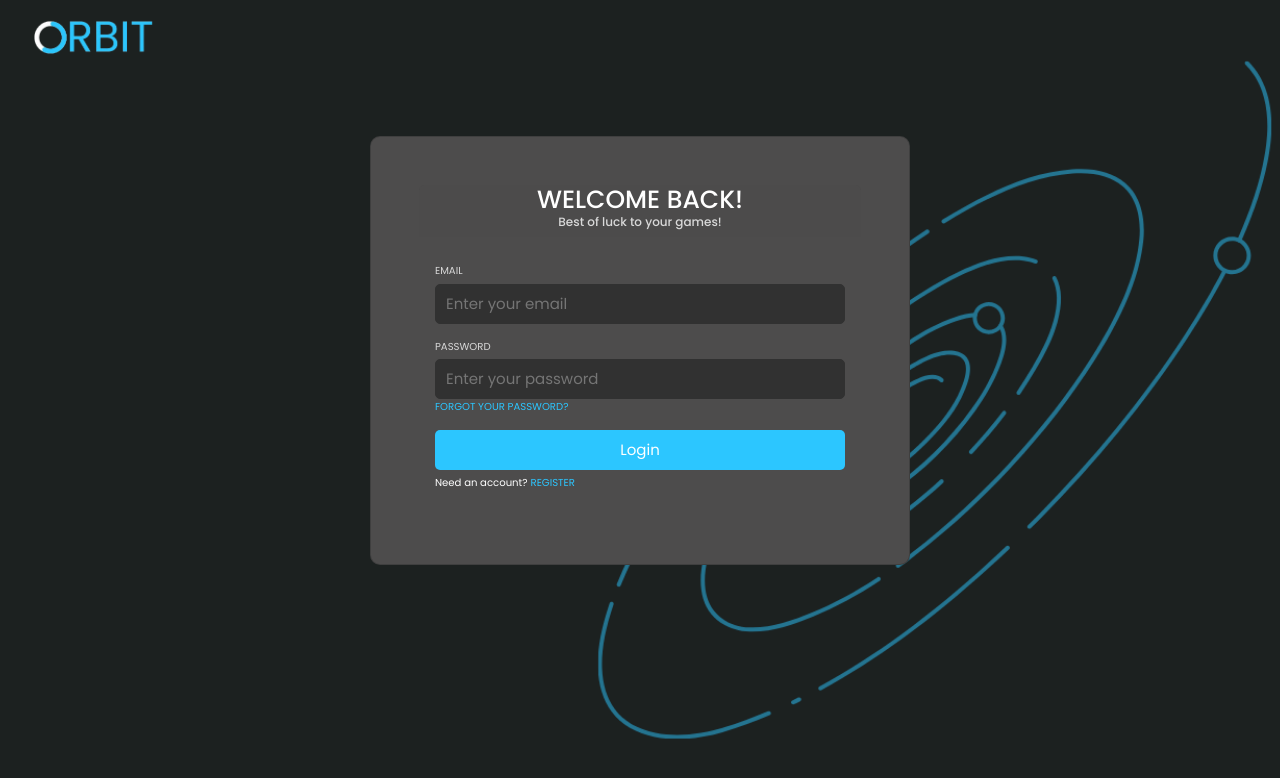
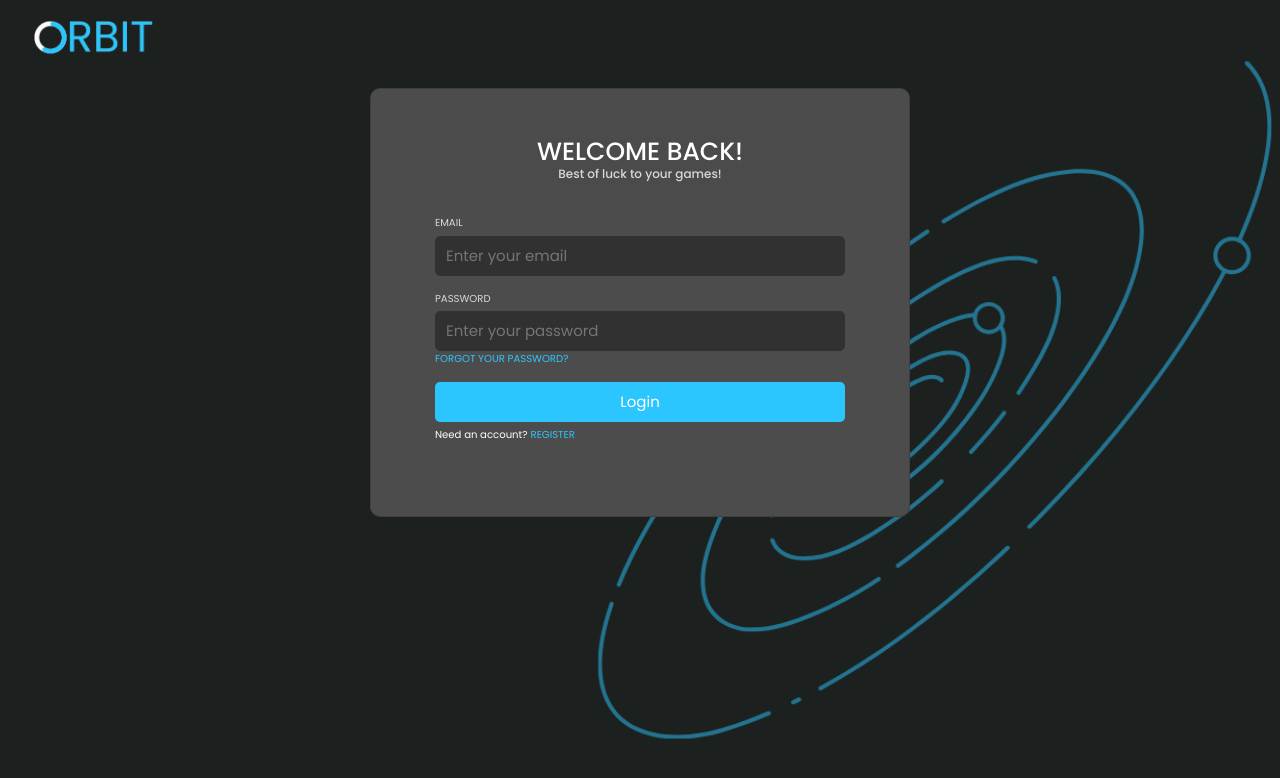
Before and after one commit to ranielletuazon/orbitTest, a React (Vite) app: page /login in a window 1280 px wide. Shown: the top 778 px of the page. Built offline with nearby package versions, Linux system fonts and the light colour scheme; no server answers.

Commit message:
fix browserRouter

```diff
--- a/src/App.jsx
+++ b/src/App.jsx
@@ -1,5 +1,5 @@
 import React, { useEffect, useState } from 'react';
-import { BrowserRouter as Router, Routes, Route } from 'react-router-dom';
+import { BrowserRouter as Router, Routes, Route, BrowserRouter } from 'react-router-dom';
 import { onAuthStateChanged } from 'firebase/auth';
 import { doc, getDoc } from 'firebase/firestore';
 import Home from './pages/Home.jsx';
@@ -58,7 +58,7 @@ function App() {
   }
 
   return (
-    <Router>
+    <BrowserRouter>
       <Routes>
         <Route path="/" element={<Home />} />
         <Route path="/login" element={<Login user={user} />} />
@@ -111,7 +111,7 @@ function App() {
           }
         />
       </Routes>
-    </Router>
+    </BrowserRouter>
   );
 }
 
--- a/src/pages/login.css
+++ b/src/pages/login.css
@@ -19,7 +19,7 @@
 }
 
 .center-container {
-    margin-top: 4rem;
+    margin-top: 1rem;
     display: flex;
     justify-content: center;
     align-items: center;
```
